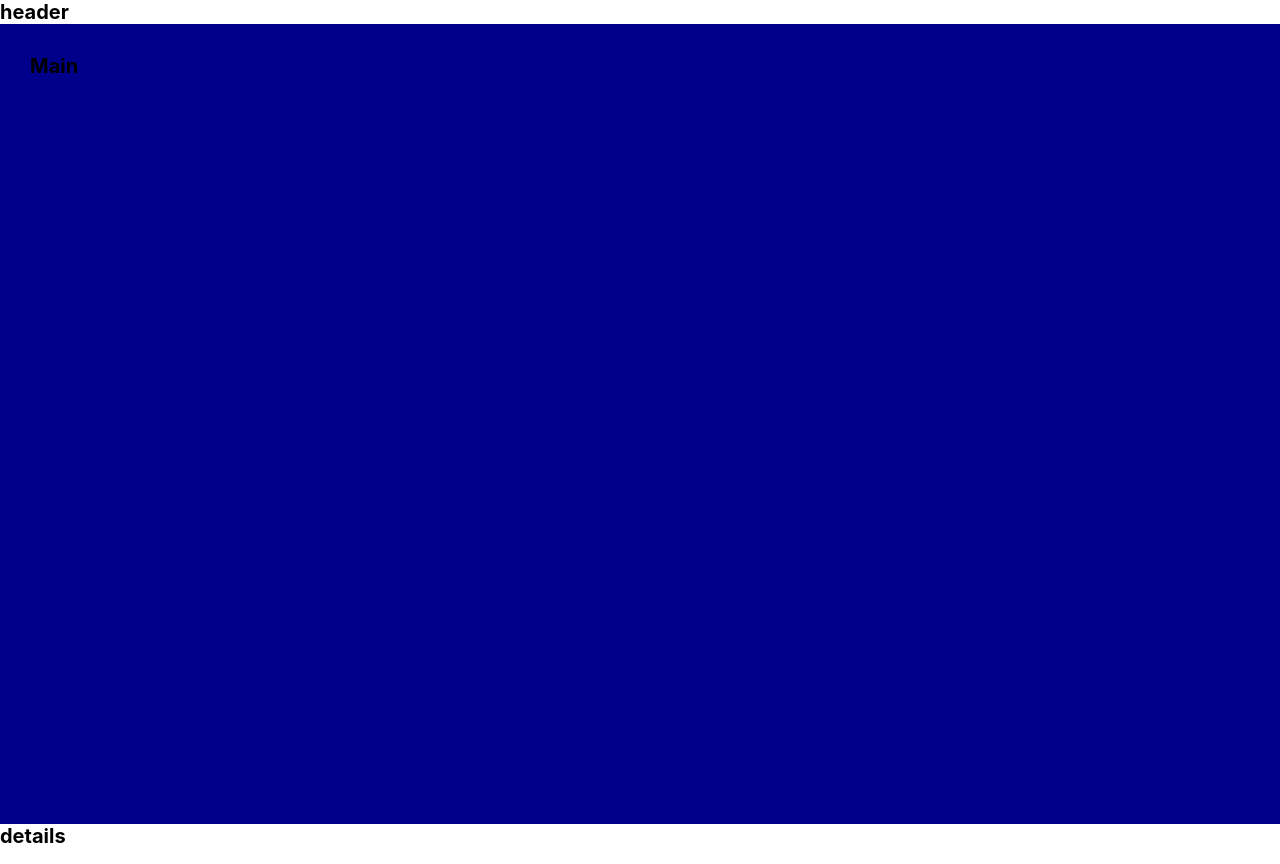
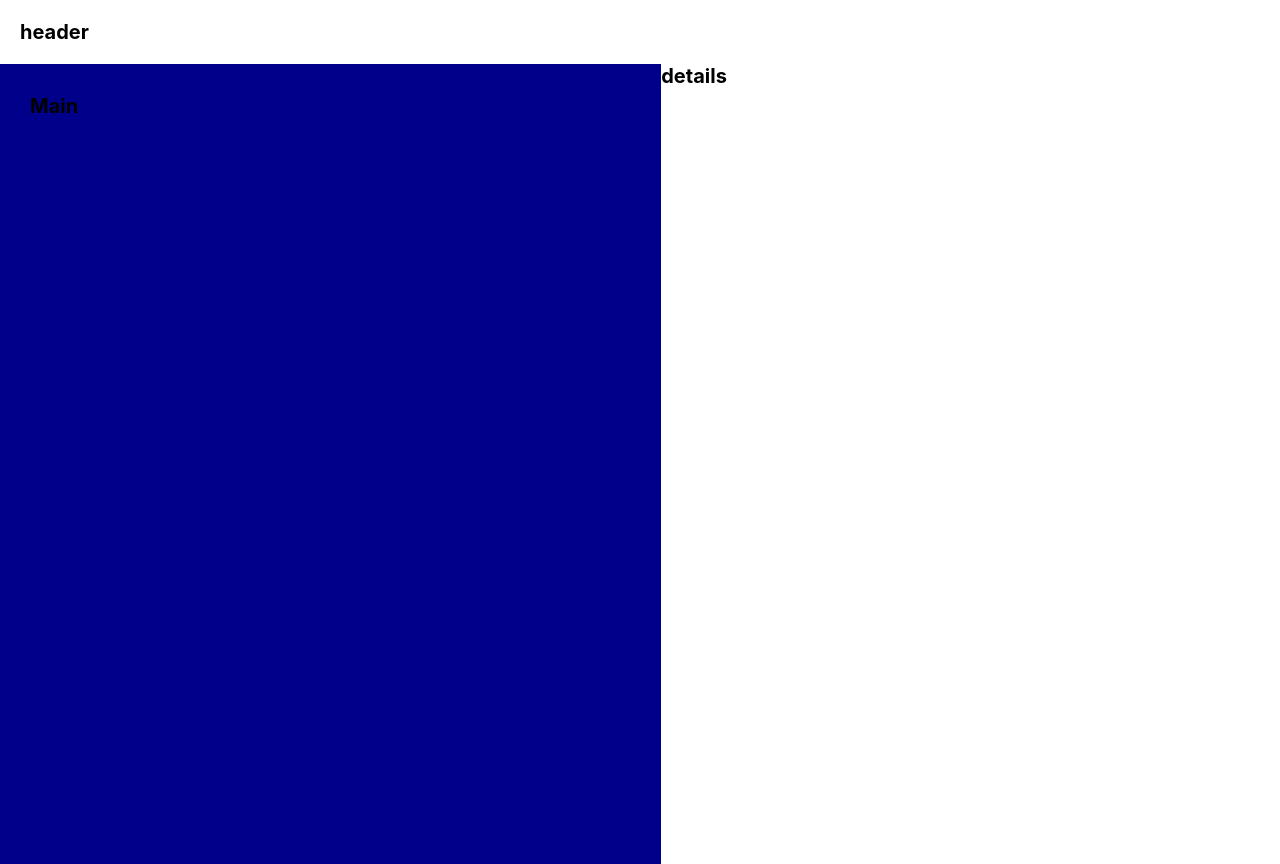
Before and after one commit to Hugo-Farias/budget-control, a React (Vite) app: page / in a window 1280 px wide. Built offline with nearby package versions, Linux system fonts and the light colour scheme.

Commit message:
grid start

```diff
--- a/src/App.scss
+++ b/src/App.scss
@@ -1,6 +1,12 @@
 .app {
+  display: grid;
+  //grid-template-rows: 10rem 1fr;
+  //grid-template-columns: 1fr 1fr 0.5fr;
+
   min-height: 100vh;
   .header {
+    padding: 2rem;
+    grid-column: span 2;
   }
   .main {
     background-color: darkblue;
```
